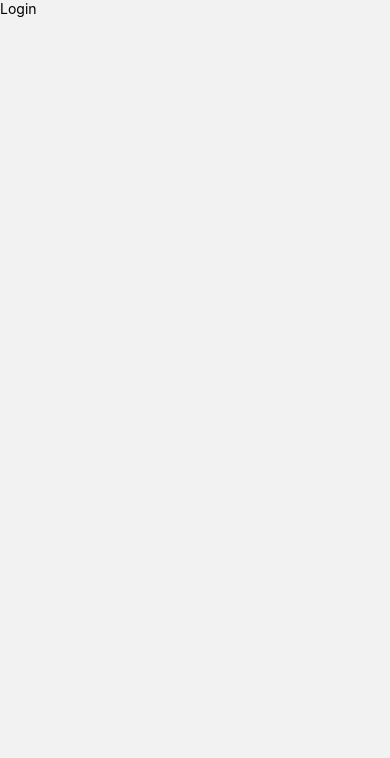
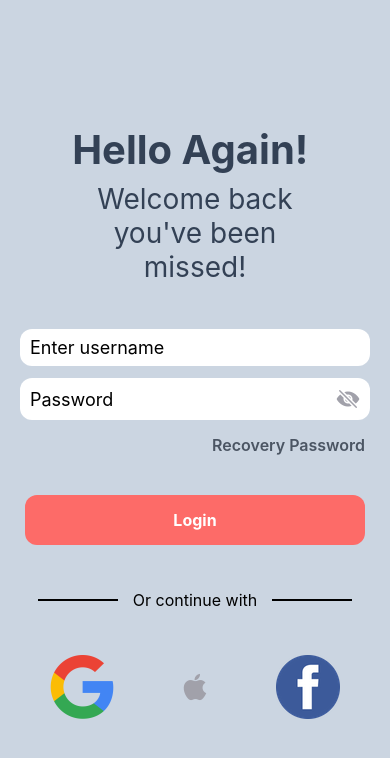
Before and after one commit to musayar9/Social-App, a React Native app: screen /login in a window 390 px wide. Shown: the top 758 px of the page. Built offline with nearby package versions, Linux system fonts and the light colour scheme.

Commit message:
created login page

```diff
--- /dev/null
+++ b/components/Continue.jsx
@@ -0,0 +1,36 @@
+import { StyleSheet, Text, View } from "react-native";
+import React from "react";
+
+const Continue = () => {
+  return (
+    <View style={styles.continueContext}>
+      <Text style={styles.line}></Text>
+      <Text style={styles.continueText}>Or continue with</Text>
+      <Text style={styles.line}></Text>
+    </View>
+  );
+};
+
+export default Continue;
+
+const styles = StyleSheet.create({
+  continueContext: {
+    alignItems: "center",
+    justifyContent: "center",
+    flexDirection: "row",
+    marginVertical: 45,
+
+
+  },
+  continueText: {
+    paddingHorizontal: 15,
+    fontSize: 16,
+    color: "#010101",
+  },
+  line: {
+    borderWidth: 1,
+    borderColor: "##a1a1aa",
+    width: 80,
+    height: 0,
+  },
+});
--- /dev/null
+++ b/components/CustomButton.jsx
@@ -0,0 +1,27 @@
+import { StyleSheet, Text, TouchableOpacity, View } from "react-native";
+import React from "react";
+
+const CustomButton = ({ title, style }) => {
+  return (
+    <TouchableOpacity activeOpacity={0.7} style={[styles.button, style]}>
+      <Text style={styles.buttonText}>{title}</Text>
+    </TouchableOpacity>
+  );
+};
+
+export default CustomButton;
+
+const styles = StyleSheet.create({
+  button: {
+    backgroundColor: "#fd6b68",
+    marginHorizontal: 25,
+    borderRadius: 12,
+  },
+  buttonText: {
+    padding: 15,
+    textAlign: "center",
+    fontSize: 16,
+    fontWeight: "bold",
+    color: "#fff",
+  },
+});
--- /dev/null
+++ b/components/FormField.jsx
@@ -0,0 +1,58 @@
+import {
+  StyleSheet,
+  Text,
+  TextInput,
+  TouchableOpacity,
+  View,
+} from "react-native";
+import React, { useState } from "react";
+import { Ionicons } from "@expo/vector-icons";
+const FormField = ({ value, title, placeholder, handleChange }) => {
+  const [showPassword, setShowPassword] = useState(false);
+  return (
+    <View>
+      <View style={styles.inputContainer}>
+        <TextInput
+          style={styles.textInput}
+          value={value}
+          placeholder={placeholder}
+          secureTextEntry={title === "password" && !showPassword}
+          onChangeText={handleChange}
+        />
+
+        {title === "password" && (
+          <TouchableOpacity onPress={() => setShowPassword(!showPassword)}>
+            {showPassword ? (
+              <Ionicons name={"eye"} size={24} color={"#334155"} />
+            ) : (
+              <Ionicons name={"eye-off"} size={24} color={"#a1a1aa"} />
+            )}
+          </TouchableOpacity>
+        )}
+      </View>
+    </View>
+  );
+};
+
+export default FormField;
+
+const styles = StyleSheet.create({
+  inputContainer: {
+    // borderWidth: 2,
+    flexDirection: "row",
+    alignItems: "center",
+
+    justifyContent: "space-between",
+    backgroundColor: "#fff",
+    borderRadius: 12,
+    paddingHorizontal: 10,
+    paddingVertical: 8,
+    width: 350,
+  },
+
+  textInput: {
+    // flex: 1,
+
+    fontSize: 18,
+  },
+});
--- /dev/null
+++ b/components/OAuth.jsx
@@ -0,0 +1,27 @@
+import { Image, StyleSheet, Text, View } from 'react-native'
+import React from 'react'
+import { Ionicons } from "@expo/vector-icons";
+const OAuth = () => {
+  return (
+    <View style={styles.authContent}>
+      <Image style={styles.authIcons} source={require("../assets/google.png")} />
+      <Ionicons name={"logo-apple"} size={30} color={"#a1a1aa"} />
+      <Image source={require("../assets/facebook.png")} />
+    </View>
+  );
+}
+
+export default OAuth
+
+const styles = StyleSheet.create({
+  authContent:{
+  alignItems:"center",
+  flexDirection:"row",
+  justifyContent:"space-between",
+  marginHorizontal:50
+  },
+  authIcons:{
+
+  }
+
+});
--- a/screen/Home.js
+++ b/screen/Home.js
@@ -1,8 +1,10 @@
 import { Image, StyleSheet, Text, TouchableOpacity, View } from "react-native";
 import React, { useState } from "react";
+import { useNavigation } from "@react-navigation/native";
 
 const Home = () => {
-  const [activeButton, setActiveButton] = useState(null);
+  const [activeButton, setActiveButton] = useState("login");
+  const navigation = useNavigation()
   return (
     <View style={styles.container}>
       <Image
@@ -19,6 +21,7 @@ const Home = () => {
 
       <View style={styles.buttonContainer}>
         <TouchableOpacity
+        onPress={()=>{navigation.navigate("/register")}}
           style={[
             styles.buttons,
             {
@@ -36,6 +39,7 @@ const Home = () => {
               backgroundColor: activeButton === "register" && "#e2e8f0",
             },
           ]}
+          onPress={()=>navigation.navigate("login")}
           onPressIn={() => setActiveButton("login")}
           onPressOut={() => setActiveButton(null)}
         >
@@ -54,11 +58,12 @@ const styles = StyleSheet.create({
     alignItems: "center",
     justifyContent: "center",
     backgroundColor: "#cbd5e1",
+    gap:10
     // paddingVertical:100
   },
   image: {
-    width: 300,
-    height: 300,
+    width: 350,
+    height: 350,
   },
 
   textContent: {
@@ -79,7 +84,7 @@ const styles = StyleSheet.create({
   },
 
   buttonContainer: {
-    marginTop: 20,
+    marginTop: 25,
     // flex:1,
     flexDirection: "row",
 
@@ -87,7 +92,7 @@ const styles = StyleSheet.create({
     borderColor: "#FFF",
     borderWidth: 2,
     height: 60,
-    borderRadius: 20,
+    borderRadius: 15,
   },
 
   buttons: {
@@ -95,7 +100,7 @@ const styles = StyleSheet.create({
     justifyContent: "center",
     textAlign: "center",
     width: "50%",
-    borderRadius: 20,
+    borderRadius: 15,
   },
   buttonText: {
     color: "#374151",
--- a/screen/Login.js
+++ b/screen/Login.js
@@ -1,14 +1,97 @@
-import { StyleSheet, Text, View } from 'react-native'
-import React from 'react'
+import {
+  SafeAreaView,
+  StyleSheet,
+  Text,
+  TouchableOpacity,
+  View,
+} from "react-native";
+import React, { useState } from "react";
+import FormField from "../components/FormField";
+import CustomButton from "../components/CustomButton";
+import Continue from "../components/Continue";
+import OAuth from "../components/OAuth";
 
 const Login = () => {
+  const [form, setForm] = useState({
+    username: "",
+    password: "",
+  });
+
   return (
-    <View>
-      <Text>Login</Text>
-    </View>
-  )
-}
+    <SafeAreaView style={styles.screen}>
+      <View style={styles.container}>
+        <View style={styles.textContainer}>
+          <Text style={styles.subHead}>Hello Again! </Text>
+          <Text style={styles.subtitle}>Welcome back you've been missed!</Text>
+        </View>
+        <View style={styles.formContent}>
+          <FormField
+            value={form.username}
+            title={"text"}
+            placeholder={"Enter username"}
+            handleChange={(e) => setForm({ ...form, username: e })}
+          />
+          <FormField
+            value={form.password}
+            title="password"
+            placeholder="Password"
+            handleChange={(e) => setForm({ ...form, password: e })}
+          />
+        </View>
+        <TouchableOpacity style={styles.recoveryContent}>
+          <Text style={styles.recoveryPass}>Recovery Password</Text>
+        </TouchableOpacity>
 
-export default Login
+        <CustomButton title={"Login"} style={styles.loginBtn} />
+        <Continue />
+        <OAuth />
+      </View>
+    </SafeAreaView>
+  );
+};
 
-const styles = StyleSheet.create({})
+export default Login;
+
+const styles = StyleSheet.create({
+  screen: {
+    flex: 1,
+    backgroundColor: "#cbd5e1",
+    alignItems: "center",
+    justifyContent: "center",
+  },
+
+  container: {},
+  textContainer: {
+    alignItems: "center",
+    gap: 8,
+  },
+  subHead: {
+    color: "#334155",
+    fontWeight: "bold",
+    fontSize: 40,
+  },
+  subtitle: {
+    color: "#334155",
+    fontSize: 28,
+    textAlign: "center",
+    paddingHorizontal: 60,
+  },
+  formContent: {
+    marginTop: 30,
+    paddingVertical: 15,
+    gap: 12,
+    alignItems: "center",
+  },
+  recoveryContent: {},
+
+  recoveryPass: {
+    textAlign: "right",
+    paddingRight: 25,
+    fontSize: 16,
+    color: "#4b5563",
+    fontWeight: "600",
+  },
+  loginBtn: {
+    marginTop: 40,
+  },
+});
```
Also changed, not shown: assets/facebook.png (added), assets/google.png (added).
